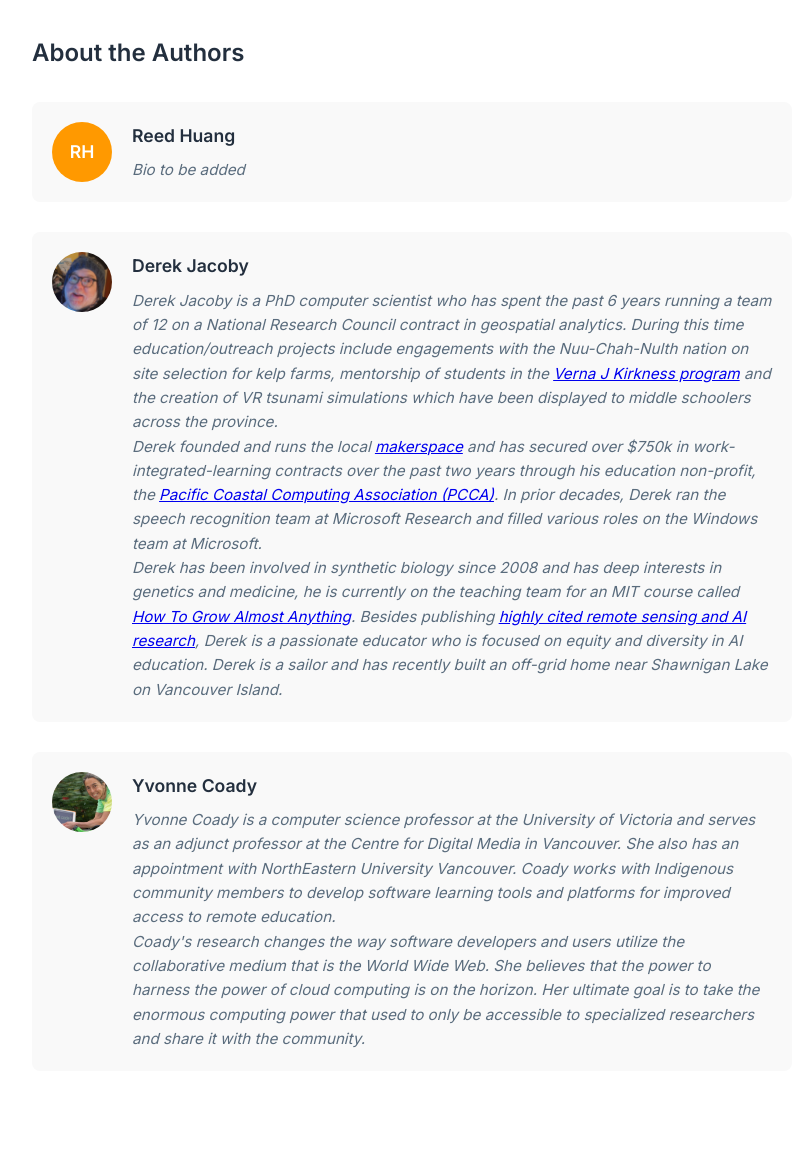
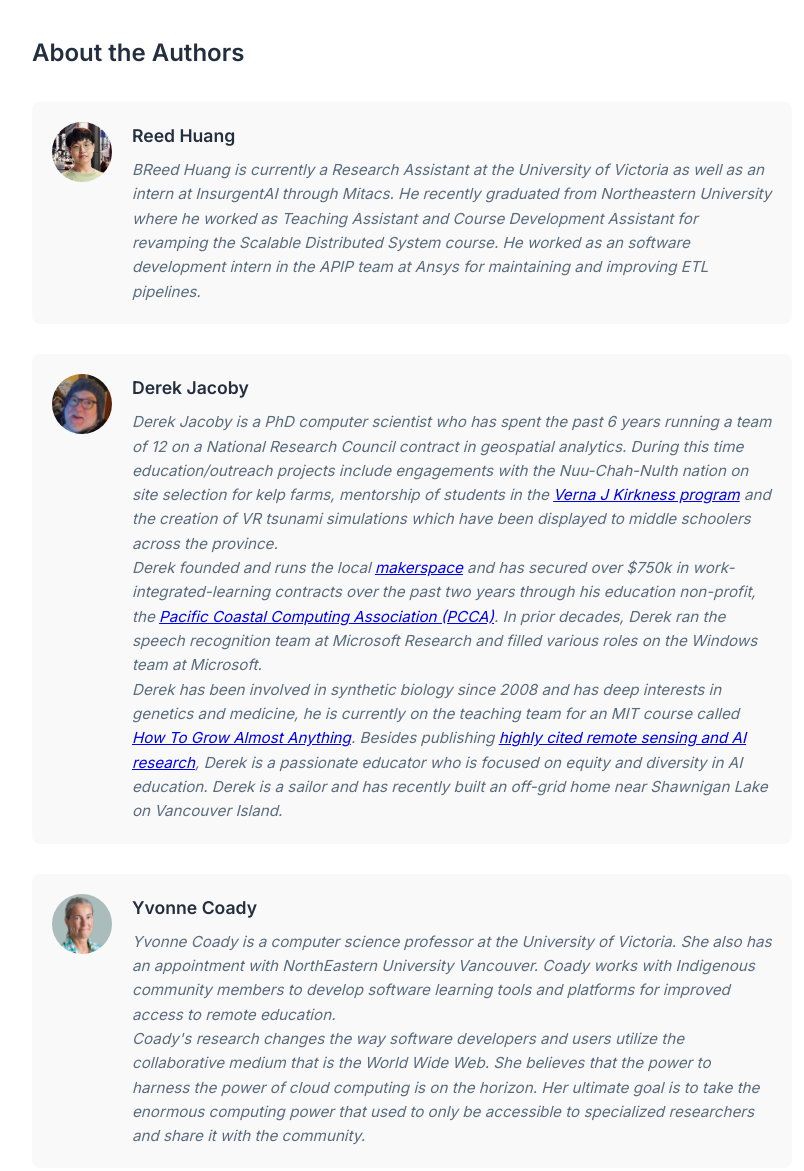
Before and after one commit to derekja/aws-blog, a plain HTML site: page index.html in a window 1280 px wide. Shown: the part 6520-7691 px from the top of the page, without its empty margins (228-1032 px from the left). Before the commit the page ends 7631 px from the top, so only its background shows below. Drawn offline with Linux system fonts and the light colour scheme.

Commit message:
update bios

```diff
--- a/index.html
+++ b/index.html
@@ -224,12 +224,12 @@
                     <h3>About the Authors</h3>
                     <div class="author-cards">
                         <div class="author-card">
-                            <div class="author-photo-placeholder">
-                                <span>RH</span>
+                            <div class="author-photo">
+                                <img src="Reed.JPG" alt="Reed Huang" />
                             </div>
                             <div class="author-info">
                                 <h4>Reed Huang</h4>
-                                <p>Bio to be added</p>
+                                <p>BReed Huang is currently a Research Assistant at the University of Victoria as well as an intern at InsurgentAI through Mitacs. He recently graduated from Northeastern University where he worked as Teaching Assistant and Course Development Assistant for revamping the Scalable Distributed System course. He worked as an software development intern in the APIP team at Ansys for maintaining and improving ETL pipelines.</p>
                             </div>
                         </div>
                         <div class="author-card">
@@ -245,11 +245,11 @@
                         </div>
                         <div class="author-card">
                             <div class="author-photo">
-                                <img src="YvonneCoady.png" alt="Yvonne Coady" />
+                                <img src="Yvonne.jpg" alt="Yvonne Coady" />
                             </div>
                             <div class="author-info">
                                 <h4>Yvonne Coady</h4>
-                                <p>Yvonne Coady is a computer science professor at the University of Victoria and serves as an adjunct professor at the Centre for Digital Media in Vancouver. She also has an appointment with NorthEastern University Vancouver. Coady works with Indigenous community members to develop software learning tools and platforms for improved access to remote education.</p>
+                                <p>Yvonne Coady is a computer science professor at the University of Victoria. She also has an appointment with NorthEastern University Vancouver. Coady works with Indigenous community members to develop software learning tools and platforms for improved access to remote education.</p>
                                 <p>Coady's research changes the way software developers and users utilize the collaborative medium that is the World Wide Web. She believes that the power to harness the power of cloud computing is on the horizon. Her ultimate goal is to take the enormous computing power that used to only be accessible to specialized researchers and share it with the community.</p>
                             </div>
                         </div>
```
Also changed, not shown: Reed.JPG (added), Yvonne.jpg (added), YvonneCoady.png (deleted).
